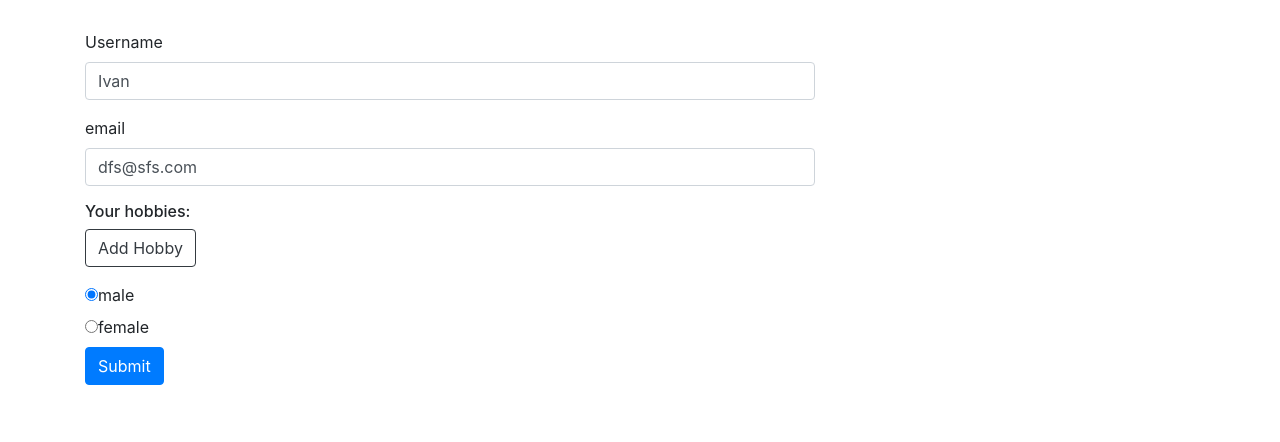
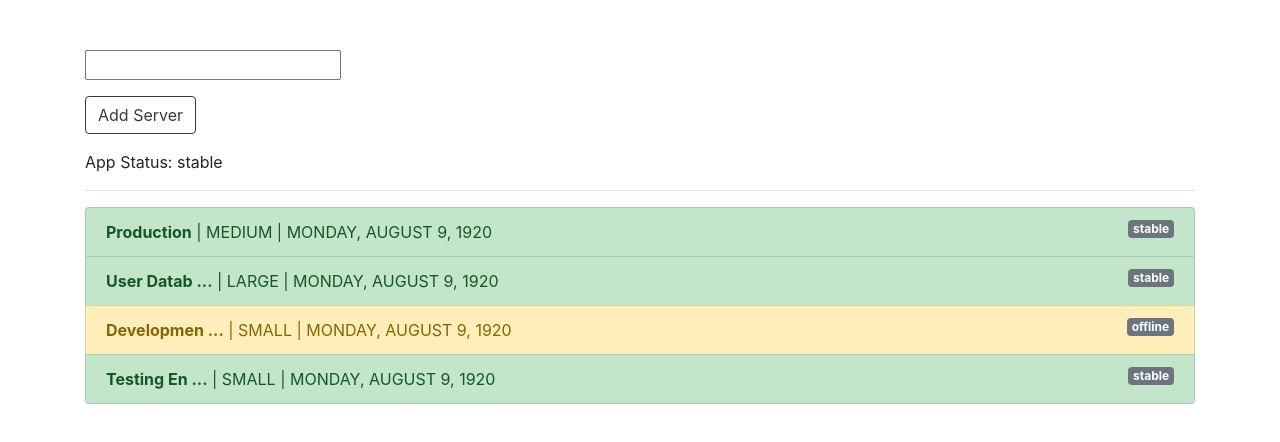
Before and after one commit to anastasiialisikh/angular-recipe-book, an Angular app: page /servers in a window 1280 px wide. Shown: the top 442 px of the page. Built offline with nearby package versions, Linux system fonts and the light colour scheme.

Commit message:
chpter 17, end

```diff
--- /dev/null
+++ b/src/app-pipe/app.component.css
@@ -0,0 +1,3 @@
+.container {
+  margin-top: 50px;
+}
--- /dev/null
+++ b/src/app-pipe/app.component.html
@@ -0,0 +1,30 @@
+<div class="container">
+  <div class="row">
+    <div class="col-12 col-sm-12 col-md-12">
+      <p><input type="text" [(ngModel)]="filteredStatus"></p>
+      <p>
+        <button
+          class="btn btn-outline-dark"
+          (click)="onAddServer()">
+          Add Server
+        </button>
+      </p>
+      <p>App Status: {{ appStatus | async }}</p>
+      <hr>
+      <ul class="list-group">
+        <li
+          class="list-group-item"
+          *ngFor="let server of servers | filter:filteredStatus:'status'"
+          [ngClass]="getStatusClasses(server)">
+          <span
+            class="badge badge-secondary" style="float: right;">
+            {{ server.status }}
+          </span>
+          <strong>{{ server.name | shorten: 10}}</strong> |
+          {{ server.instanceType | uppercase }} |
+          {{ server.started | date: 'fullDate' | uppercase }}
+        </li>
+      </ul>
+    </div>
+  </div>
+</div>
--- /dev/null
+++ b/src/app-pipe/app.component.ts
@@ -0,0 +1,58 @@
+import { Component } from '@angular/core';
+
+@Component({
+  selector: 'app-root',
+  templateUrl: './app.component.html',
+  styleUrls: ['./app.component.css']
+})
+export class AppComponent {
+  servers = [
+    {
+      instanceType: 'medium',
+      name: 'Production',
+      status: 'stable',
+      started: new Date(15, 1, 2017)
+    },
+    {
+      instanceType: 'large',
+      name: 'User Database',
+      status: 'stable',
+      started: new Date(15, 1, 2017)
+    },
+    {
+      instanceType: 'small',
+      name: 'Development Server',
+      status: 'offline',
+      started: new Date(15, 1, 2017)
+    },
+    {
+      instanceType: 'small',
+      name: 'Testing Environment Server',
+      status: 'stable',
+      started: new Date(15, 1, 2017)
+    }
+  ];
+  filteredStatus = '';
+  appStatus = new Promise((resolve, reject) => {
+    setTimeout(() => {
+      resolve('stable');
+    }, 2000);
+  });
+
+  onAddServer() {
+    this.servers.push({
+      instanceType: 'small',
+      name: 'New Server',
+      status: 'stable',
+      started: new Date(15, 1, 2017)
+    });
+  }
+
+  getStatusClasses(server: {instanceType: string, name: string, status: string, started: Date}) {
+    return {
+      'list-group-item-success': server.status === 'stable',
+      'list-group-item-warning': server.status === 'offline',
+      'list-group-item-danger': server.status === 'critical'
+    };
+  }
+}
--- /dev/null
+++ b/src/app-pipe/filter.pipe.ts
@@ -0,0 +1,24 @@
+import { Pipe, PipeTransform } from '@angular/core';
+
+@Pipe({
+  name: 'filter',
+  pure: false
+})
+export class FilterPipe implements PipeTransform {
+
+  transform(value: any, filterValue: string, propName: string): any {
+    if (value.length === 0 || filterValue === '') {
+      return value;
+    }
+
+    const result = [];
+    for (const item of value) {
+      if (item[propName] === filterValue) {
+        result.push(item);
+      }
+    }
+
+    return result;
+  }
+
+}
--- /dev/null
+++ b/src/app-pipe/shorten.pipe.ts
@@ -0,0 +1,14 @@
+import { PipeTransform, Pipe } from '@angular/core';
+
+@Pipe({
+  name: 'shorten'
+})
+export class ShortenPipe implements PipeTransform {
+  transform(value: any, limit: number) {
+    if (value.length > limit) {
+      return value.substr(0, limit) + ' ...';
+    }
+
+    return value;
+  }
+}
--- a/src/main.ts
+++ b/src/main.ts
@@ -7,7 +7,8 @@ import { platformBrowserDynamic } from '@angular/platform-browser-dynamic';
 // import { AppModule } from './app-routing/app.module';
 // import { AppModule } from './app-observables/app.module';
 // import { AppModule } from './app-template-forms/app.module';
-import { AppModule } from './app-reactive-forms/app.module';
+// import { AppModule } from './app-reactive-forms/app.module';
+import { AppModule } from './app-pipe/app.module';
 import { environment } from './environments/environment';
 
 if (environment.production) {
```
Also changed, not shown: src/app-pipe/app.module.ts (added, +23 -0 lines), 1 other file (tests, documents, lock files or other folders).
